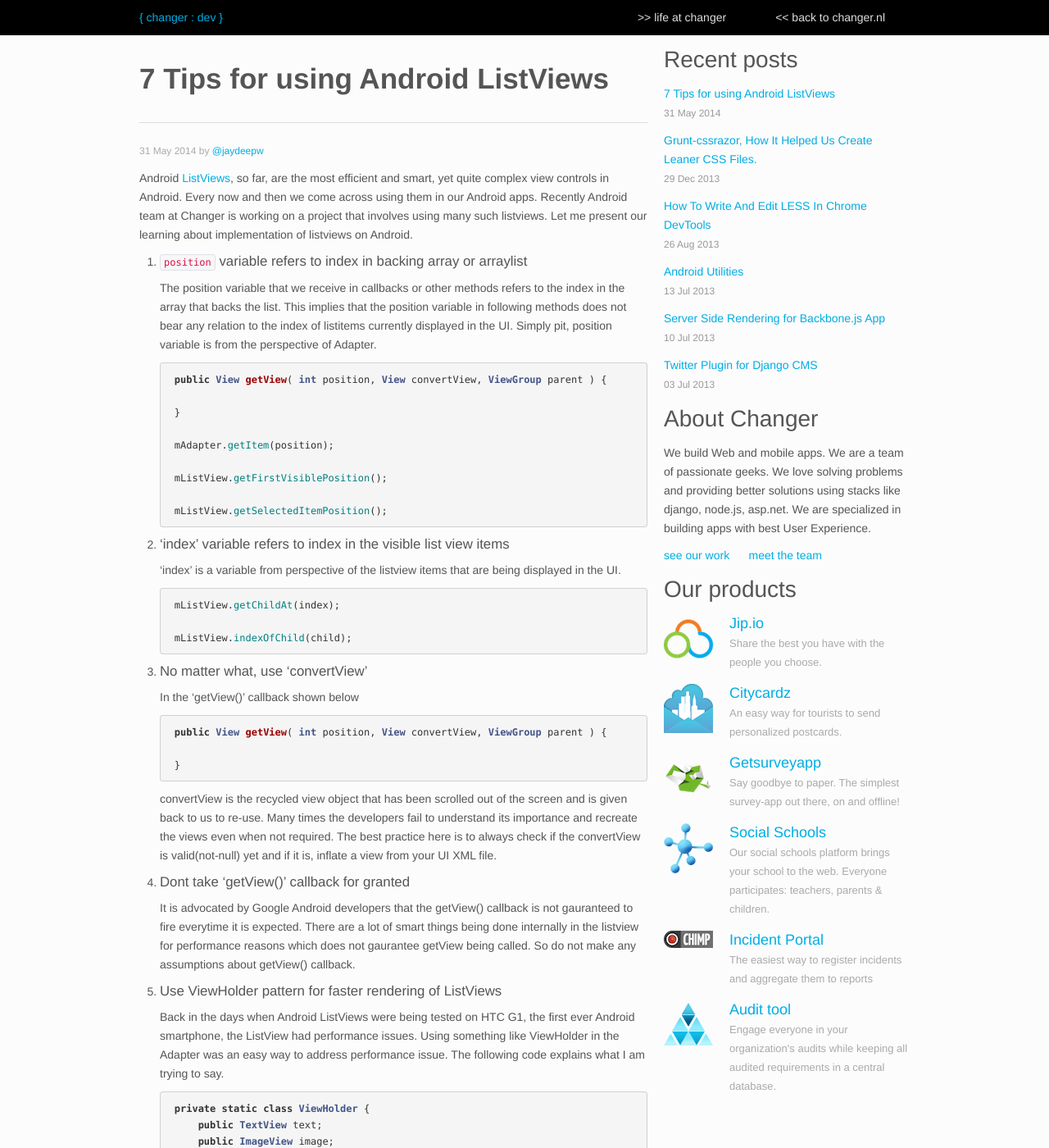
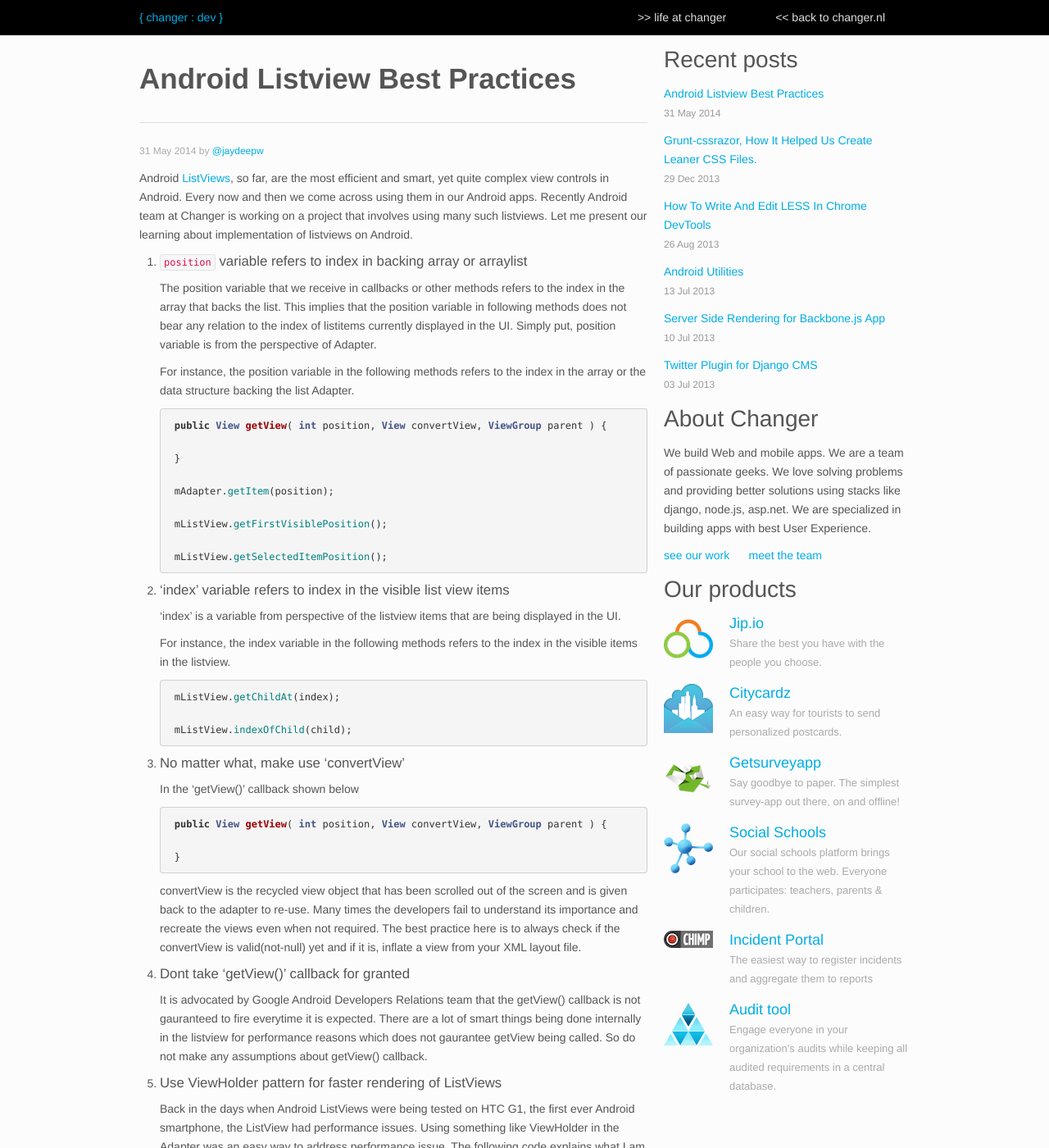
Before and after one commit to maddy9859/devlog, a Jekyll site: the page built from _posts/2014-05-31-Android-ListViews.md, in a window 1280 px wide and 1400 px high. Shown: the whole window at 82% size. Built offline with Jekyll 4.4.1, drawn with Linux system fonts in a browser that asks for light colours; Markdown is read by kramdown in place of the engine named in the settings; comment, search, counter and statistics services are not loaded; some of the changed text lies outside the part shown.

Commit message:
fix some typos. Clarify point number 6 in the blog post

````diff
--- a/_posts/2014-05-31-Android-ListViews.md
+++ b/_posts/2014-05-31-Android-ListViews.md
@@ -1,7 +1,7 @@
 ---
 layout: post
 categories: [android, programming]
-title: 7 Tips for using Android ListViews
+title: Android Listview Best Practices
 keywords: android, programming, user-interface
 summary: Tips, tricks and best practices when implementing ListView control on Android.
 author: jaydeepw
@@ -12,7 +12,10 @@
 
 1. #### `position` variable refers to index in backing array or arraylist
     The position variable that we receive in callbacks or other methods refers to the index in the array that backs the list. This implies that the position variable in following
-    methods does not bear any relation to the index of listitems currently displayed in the UI. Simply pit, position variable is from the perspective of Adapter.
+    methods does not bear any relation to the index of listitems currently displayed in the UI. Simply put, position variable is from the perspective of Adapter.
+
+    For instance, the position variable in the following methods refers to the index in the array or the data structure backing the
+    list Adapter.
 
     ```java
     public View getView( int position, View convertView, ViewGroup parent ) {
@@ -28,12 +31,14 @@
 2. #### 'index' variable refers to index in the visible list view items
     'index' is a variable from perspective of the listview items that are being displayed in the UI.
 
+    For instance, the index variable in the following methods refers to the index in the visible items in the listview.
+
     ```java
     mListView.getChildAt(index);
 
     mListView.indexOfChild(child);
     ```
-3. #### No matter what, use 'convertView'
+3. #### No matter what, make use 'convertView'
     In the 'getView()' callback shown below
 
     ```java
@@ -41,12 +46,12 @@
 
     }
     ```
-    convertView is the recycled view object that has been scrolled out of the screen and is given back to us to re-use.
+    convertView is the recycled view object that has been scrolled out of the screen and is given back to the adapter to re-use.
     Many times the developers fail to understand its importance and recreate the views even when not required. The best practice here is
-    to always check if the convertView is valid(not-null) yet and if it is, inflate a view from your UI XML file.
+    to always check if the convertView is valid(not-null) yet and if it is, inflate a view from your XML layout file.
 4. #### Dont take 'getView()' callback for granted
 
-    It is advocated by Google Android developers that the getView() callback is not gauranteed to fire everytime it is expected.
+    It is advocated by Google Android Developers Relations team that the getView() callback is not gauranteed to fire everytime it is expected.
     There are a lot of smart things being done internally in the listview for performance reasons which does not gaurantee getView being called.
     So do not make any assumptions about getView() callback.
 5. #### Use ViewHolder pattern for faster rendering of ListViews
@@ -80,12 +85,27 @@
         return view;
     }
     ```
-    Using ViewHolder ensures that memory allocated to the Views is only as much as required to just show up
-    the list items that fill the screen. On a Nexus 4 device memory of about 7-8 views is allocated.
+    Using ViewHolder ensures that memory allocated to the Views is only as much as required to show up
+    the list items that will just fill up the screen.
 6. #### List items not clickable
 
-    As experienced programmers among us might already be knowing the issue with having a TextView or Edittext in the view heirarchy of the list item. As mentioned [here](https://code.google.com/p/android/issues/detail?id=3414) for some sane reasons the list item is not clickable. But Android provides an API for making this work.
+    As experienced programmers among us might already be knowing the issue with having a TextView or EditText in the view heirarchy of the list item. As mentioned [here](https://code.google.com/p/android/issues/detail?id=3414) for some sane reasons the list item is not clickable if its view heirarchy has TextView or EditText views. But Android provides an API for making this work.
+
     Refer [this](https://code.google.com/p/android/issues/detail?id=3414#c27) comment for more details.
+
+    You can use the following API provided by ListView to fix the issue with TextView and EditText views.
+
+    ```java
+
+    ListView.setDescendantFocusability(FOCUS_BLOCK_DESCENDANTS);
+    ```
+
+    Alternatively, you can declare following attribute for the rootview of the list item layout XML.
+
+    ```xml
+
+    android:descendantFocusability="blocksDescendants"
+    ```
 7. #### Avoid heavy-lifting work in `getView()` callback
 
     `getView()` creates a view object and returns it back to the listview to display. This operation is synchronous to the main thread of the application. It is not recommented and generally considered as bad practice to
````
